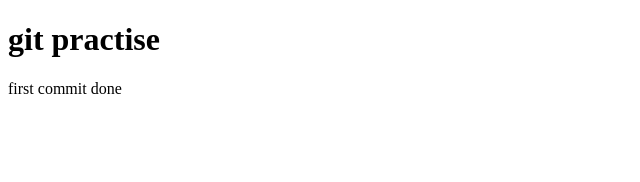
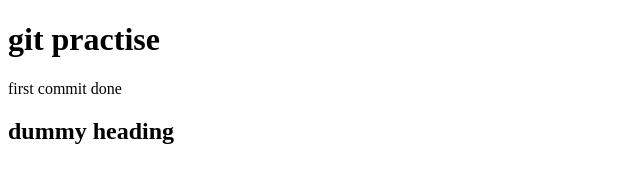
Before and after one commit to PHANIPSPK/gitp, a plain HTML site: page index.html in a window 1280 px wide. Shown: the whole page, without its empty margins (0-640 px from the left). Drawn offline with Linux system fonts and the light colour scheme.

Commit message:
h2 tag is added and ok

```diff
--- a/index.html
+++ b/index.html
@@ -8,6 +8,7 @@
 <body>
     <h1>git practise</h1>
     <p>first commit done</p>
+    <h2>dummy heading</h2>
 
 </body>
 </html>
```
